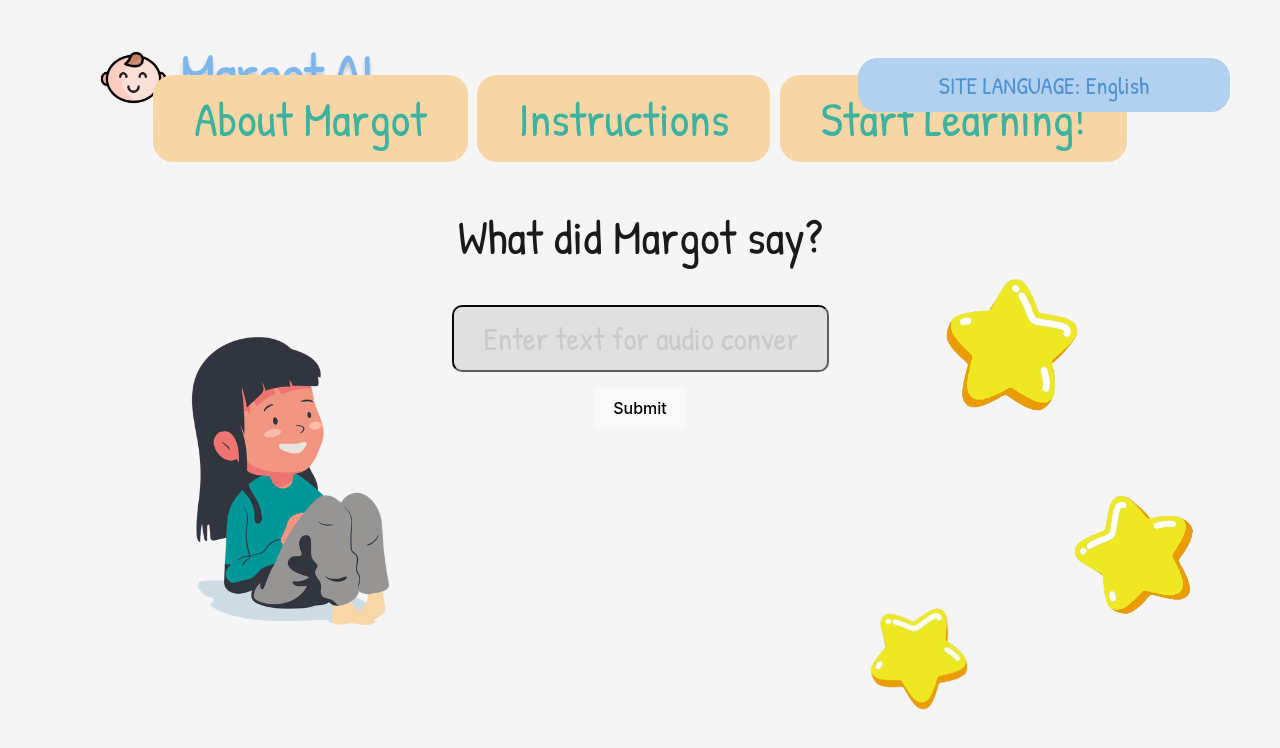
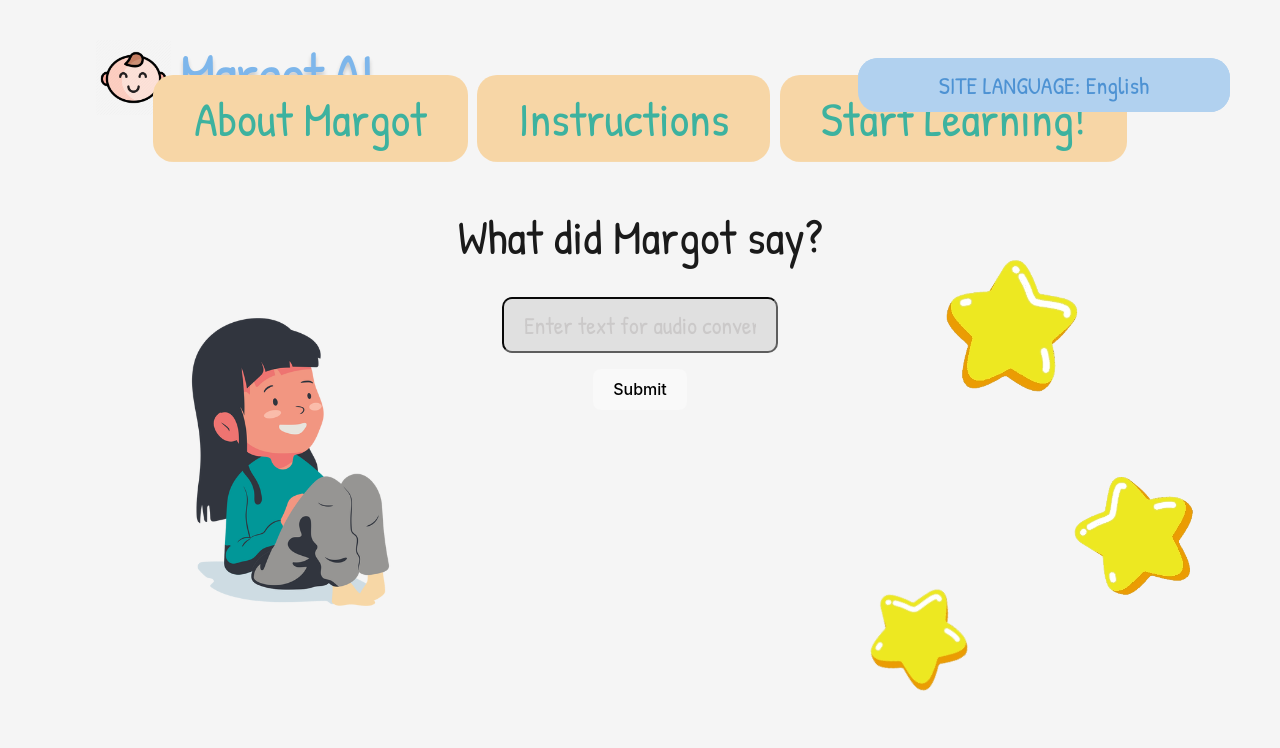
Before and after one commit to gabeparra/Margot.AI, a React (Vite) app in the folder client/: page / in a window 1280 px wide. Both pictures are taken after a click on the button "Start Learning!". Shown: the top 748 px of the page. Built offline with nearby package versions, Linux system fonts and the light colour scheme.

Commit message:
input box and placeholder edit

```diff
--- a/client/src/App.tsx
+++ b/client/src/App.tsx
@@ -74,7 +74,7 @@ function App() {
                 <input
                   className="input-box"
                   type="text"
-                  placeholder="Enter text for audio conversion..."
+                  placeholder="Enter text for audio conversion"
                   value={inputValue}
                   onChange={(e) => setInputValue(e.target.value)}
                 />
--- a/client/src/LearningPage.css
+++ b/client/src/LearningPage.css
@@ -14,27 +14,27 @@ p {
 
 .input-box {
   font-family: "Patrick Hand", cursive;
+  font-size: 1.5em;
   color: #757575;
   background-color: #e0e0e0;
   border-color: #5d5d5d;
-  font-size: 2em;
   border-radius: 10px;
   margin-top: 1em;
-  padding-left: 30px;
-  padding-right: 30px;
+  padding-left: 20px;
+  padding-right: 20px;
   padding-top: 10px;
   padding-bottom: 10px;
+}
+
+::placeholder {
+  color: #c2bfbfb9;
+  opacity: 1; /* Firefox */
 }
 
 .submit-button {
   display: block;
   margin: 0 auto; /* center horizontally */
   margin-top: 1em;
-}
-
-::placeholder {
-  color: #c2bfbfb9;
-  opacity: 1; /* Firefox */
 }
 
 .girl-sitting {
```
